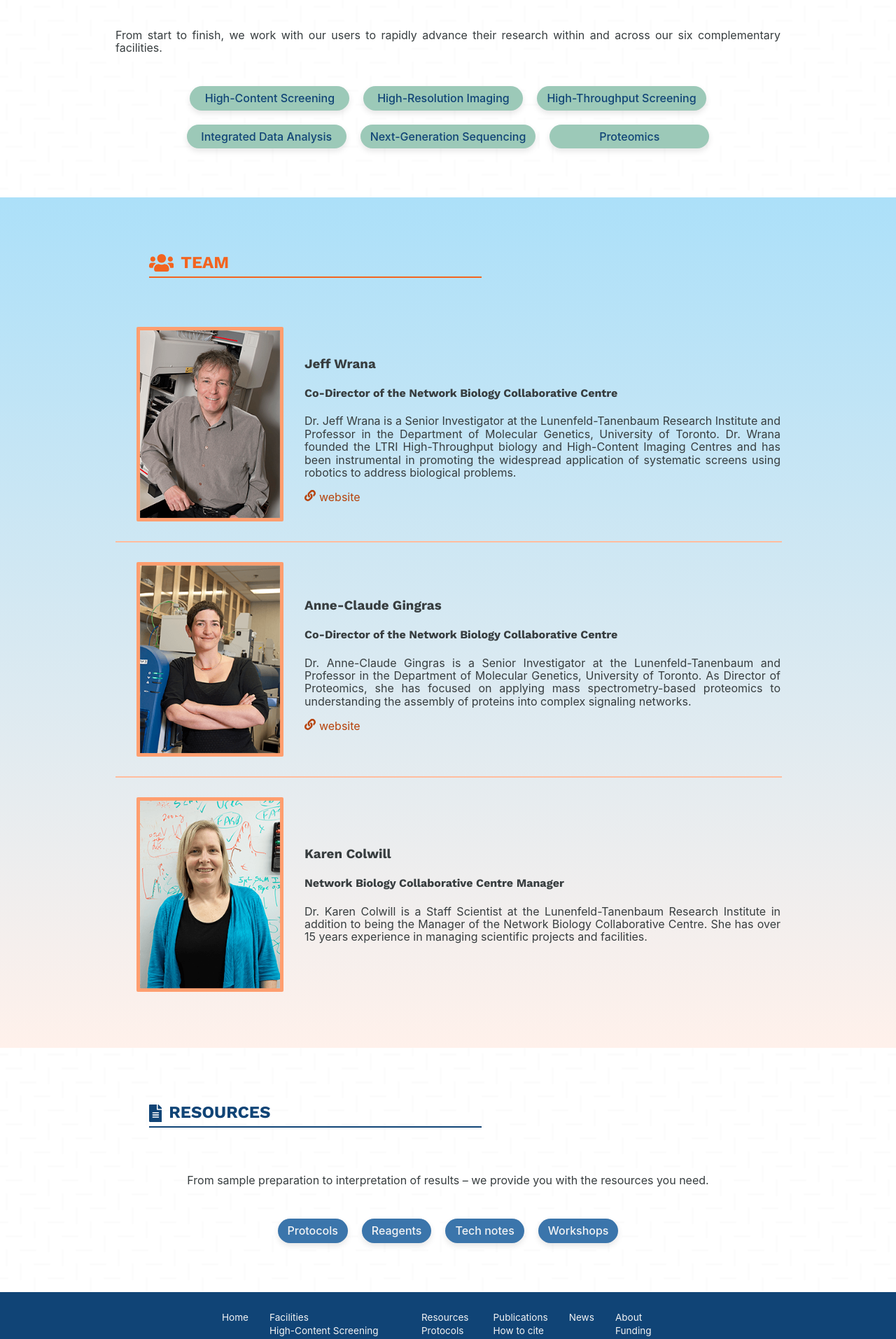
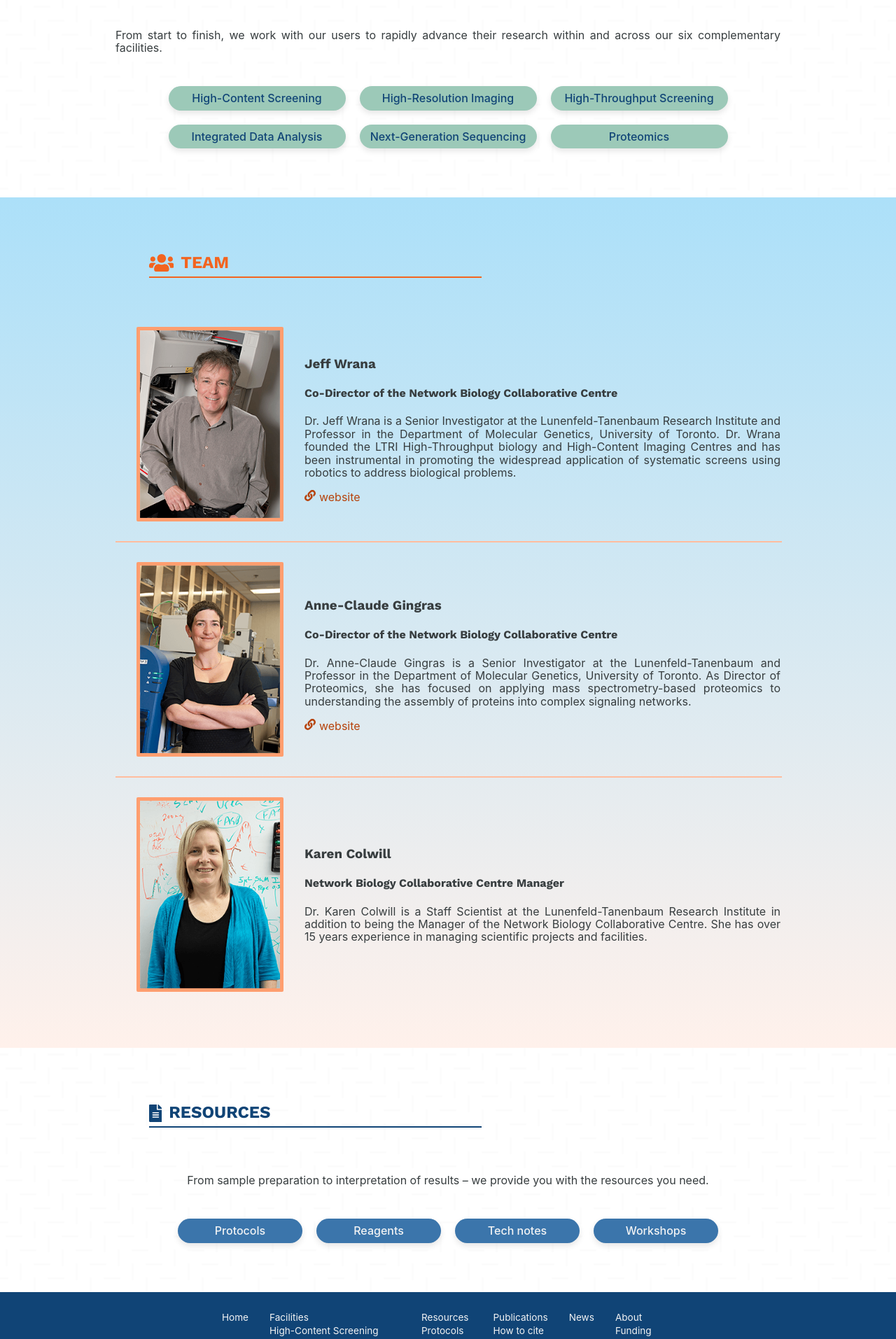
Before and after one commit to gingraslab/nbcc, a React (Create React App) app: page / in a window 1280 px wide. Shown: the part 940-2853 px from the top of the page at 70% size. Built offline with nearby package versions, Linux system fonts and the light colour scheme.

Commit message:
Fix landing image and button size

```diff
--- a/src/facilities/facilities.css
+++ b/src/facilities/facilities.css
@@ -90,7 +90,9 @@
   justify-content: center;
 }
 .facilities__links > a {
+  flex-basis: 0;
   margin: 10px;
+  min-width: 150px;
   text-decoration: none;
 }
 .facilities__main-about h1,
@@ -113,6 +115,9 @@
   background-position: center center;
   background-repeat: no-repeat;
   background-size: cover;
+  height: auto;
+  min-height: 100vh;
+  padding: 50px 40px;
 }
 .facilities__pricing {
   background: var(--color-secondary-1-1);
--- a/src/home/__facilities/home__facilities.css
+++ b/src/home/__facilities/home__facilities.css
@@ -17,8 +17,9 @@
   margin-top: 20px;
 }
 .home__facilities-buttons > a {
+  flex-basis: 0;
   margin: 10px;
-  min-width: 200px;
+  min-width: 225px;
   text-decoration: none;
 }
 .home__facilities-details {
@@ -33,6 +34,9 @@
   .home__facilities-buttons {
     flex-direction: column;
   }
+  .home__facilities-buttons > a {
+    flex-basis: auto;
+  }
 }
 @media print {
   .home__facilities {
--- a/src/home/__management/home__management.css
+++ b/src/home/__management/home__management.css
@@ -57,6 +57,7 @@
   border-radius: 2px;
   height: 268px;
   margin: 0 30px;
+  min-width: 200px;
   width: 200px;
 }
 .home__management-details p {
--- a/src/home/__management/home__management.js
+++ b/src/home/__management/home__management.js
@@ -23,14 +23,14 @@
               <div>
                 <img
                   alt={person.name}
-                  height={335}
+                  height={268}
                   src={person.homeImages[0]}
                   srcSet={`
                     ${person.homeImages[0]} 1x,
                     ${person.homeImages[1]} 2x,
                     ${person.homeImages[2]} 3x
                   `}
-                  width={250}
+                  width={200}
                 />
                 <div>
                   <h3>{ person.name }</h3>
--- a/src/home/__resources/home__resources.css
+++ b/src/home/__resources/home__resources.css
@@ -12,10 +12,14 @@
 }
 .home__resources-buttons {
   display: flex;
+  flex-wrap: wrap;
+  justify-content: center;
   margin-top: 20px;
 }
 .home__resources-buttons > a {
+  flex-basis: 0;
   margin: 10px;
+  min-width: 150px;
   text-decoration: none;
 }
 .home__resources-details {
@@ -30,6 +34,9 @@
   .home__resources-buttons {
     flex-direction: column;
   }
+  .home__resources-buttons > a {
+    flex-basis: auto;
+  }
 }
 @media print {
   .home__resources {
```
